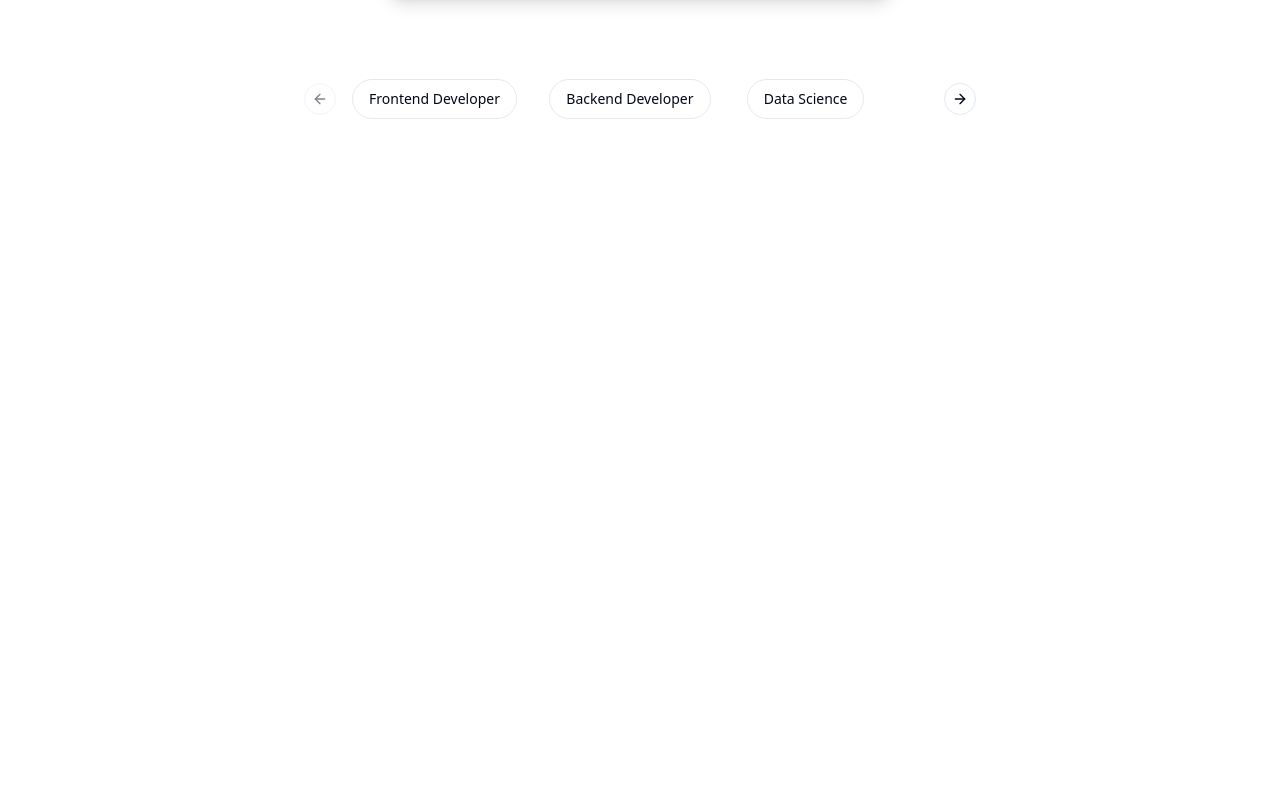
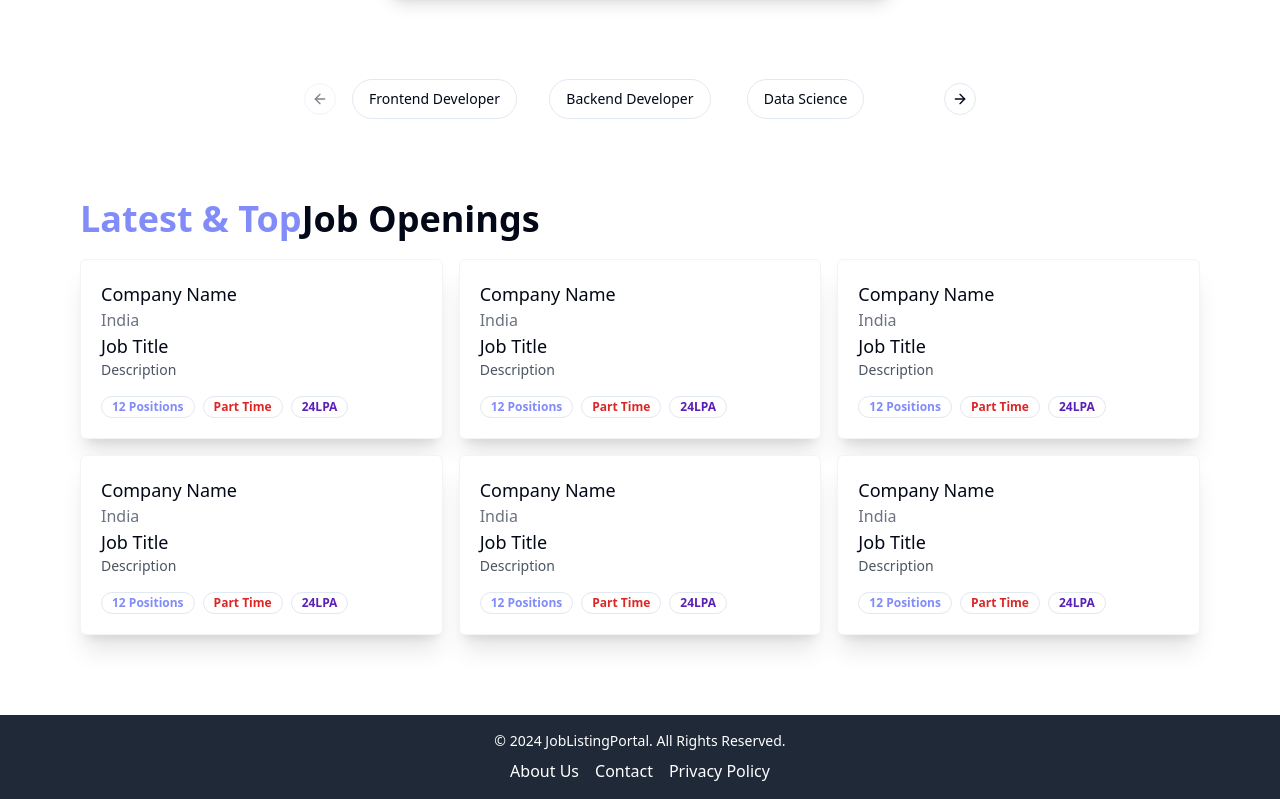
Before and after one commit to Ritik-Raghuwanshi/Internship-Projects, a React (Vite) app in the folder Job-Listing-Portal/frontend/: page / in a window 1280 px wide. Shown: the part 383-1182 px from the top of the page. Before the commit the page ends 800 px from the top, so only its background shows below. Built offline with nearby package versions, Linux system fonts and the light colour scheme.

Commit message:
build my Home page using components named HeroSection, LatestJobCards, LatestJobs, Badge & footer

```diff
--- /dev/null
+++ b/Job-Listing-Portal/frontend/src/components/Footer.jsx
@@ -0,0 +1,19 @@
+
+const Footer = () => {
+  return (
+    <footer className="bg-gray-800 text-white py-4">
+      <div className="container mx-auto text-center">
+        <p className="text-sm">
+          © {new Date().getFullYear()} JobListingPortal. All Rights Reserved.
+        </p>
+        <div className="flex justify-center mt-2 space-x-4">
+          <a href="/about" className="hover:underline">About Us</a>
+          <a href="/contact" className="hover:underline">Contact</a>
+          <a href="/privacy" className="hover:underline">Privacy Policy</a>
+        </div>
+      </div>
+    </footer>
+  )
+}
+
+export default Footer
--- a/Job-Listing-Portal/frontend/src/components/HeroSection.jsx
+++ b/Job-Listing-Portal/frontend/src/components/HeroSection.jsx
@@ -5,7 +5,7 @@
   return (
     <div className="text-center">
         <div className="flex flex-col my-10 gap-5">
-        <span className="mx-auto px-4 py-2 rounded-full bg-gray-400 font-medium">No 1 Job Hunt Website</span>
+        <span className="mx-auto px-4 py-2 rounded-full bg-indigo-200 font-medium">No 1 Job Hunt Website</span>
         <h1 className="text-5xl font-bold py-2">Search, Apply & <br/> Get Your <span className="text-indigo-300">Dream Jobs</span></h1>
         <p>Lorem ipsum dolor sit amet consectetur adipisicing elit. Aliquam, tempore! Obcaecati quasi molestiae voluptatum?</p>
         <div className="flex w-[40%] shadow-lg border border-gray-200 pl-3 rounded-full items-center gap-4 mx-auto">
--- a/Job-Listing-Portal/frontend/src/components/Home.jsx
+++ b/Job-Listing-Portal/frontend/src/components/Home.jsx
@@ -1,5 +1,7 @@
 import CategoryCarousel from "./CategoryCarousel";
+import Footer from "./Footer";
 import HeroSection from "./HeroSection";
+import LatestJobs from "./LatestJobs";
 import Navbar from "./shared/Navbar";
 
 const Home = () => {
@@ -8,8 +10,8 @@
       <Navbar />
       <HeroSection />
       <CategoryCarousel />
-      {/* <LatestJobs />
-      <Footer /> */}
+      <LatestJobs />
+      <Footer />
     </div>
   )
 }
--- /dev/null
+++ b/Job-Listing-Portal/frontend/src/components/LatestJobCards.jsx
@@ -0,0 +1,23 @@
+import { Badge } from "./ui/badge";
+
+const LatestJobCards = () => {
+  return (
+    <div className="p-5 rounded-md shadow-xl bg-white border border-gray-100 cursor-pointer">
+      <div>
+      <h1 className="font-medium text-lg">Company Name</h1>
+      <p className="text-base text-gray-500">India</p>
+      </div>
+      <div>
+        <h1 className="font-medium text-lg">Job Title</h1>
+        <p className="text-sm text-gray-600">Description</p>
+      </div>
+    <div className="flex items-center gap-2 mt-4">
+        <Badge className="text-indigo-400 font-bold" variant="ghost">12 Positions</Badge>
+        <Badge className="text-red-600 font-bold" variant="ghost">Part Time</Badge>
+        <Badge className="text-violet-800 font-bold" variant="ghost">24LPA</Badge>
+    </div>
+    </div>
+  )
+}
+
+export default LatestJobCards;
--- /dev/null
+++ b/Job-Listing-Portal/frontend/src/components/LatestJobs.jsx
@@ -0,0 +1,23 @@
+import LatestJobCards from "./LatestJobCards";
+
+const randomJobs = [1, 2, 3, 4, 5, 6, 7, 8];
+
+const LatestJobs = () => {
+  return (
+    <div className="max-w-7xl mx-20 my-20">
+      <h1 className="text-4xl font-bold"><span className="text-indigo-400">Latest & Top</span>Job Openings</h1>
+
+      {/* cards */}
+      <div className="grid grid-cols-3 gap-4 my-5">
+      {
+        randomJobs.slice(0, 6).map((item, index) => (
+            <LatestJobCards key={index}  />
+        ))
+      }
+      </div>
+
+    </div>
+  )
+}
+
+export default LatestJobs;
--- /dev/null
+++ b/Job-Listing-Portal/frontend/src/components/ui/badge.jsx
@@ -0,0 +1,34 @@
+import * as React from "react"
+import { cva } from "class-variance-authority";
+
+import { cn } from "@/lib/utils"
+
+const badgeVariants = cva(
+  "inline-flex items-center rounded-full border px-2.5 py-0.5 text-xs font-semibold transition-colors focus:outline-none focus:ring-2 focus:ring-ring focus:ring-offset-2",
+  {
+    variants: {
+      variant: {
+        default:
+          "border-transparent bg-primary text-primary-foreground hover:bg-primary/80",
+        secondary:
+          "border-transparent bg-secondary text-secondary-foreground hover:bg-secondary/80",
+        destructive:
+          "border-transparent bg-destructive text-destructive-foreground hover:bg-destructive/80",
+        outline: "text-foreground",
+      },
+    },
+    defaultVariants: {
+      variant: "default",
+    },
+  }
+)
+
+function Badge({
+  className,
+  variant,
+  ...props
+}) {
+  return (<div className={cn(badgeVariants({ variant }), className)} {...props} />);
+}
+
+export { Badge, badgeVariants }
```
